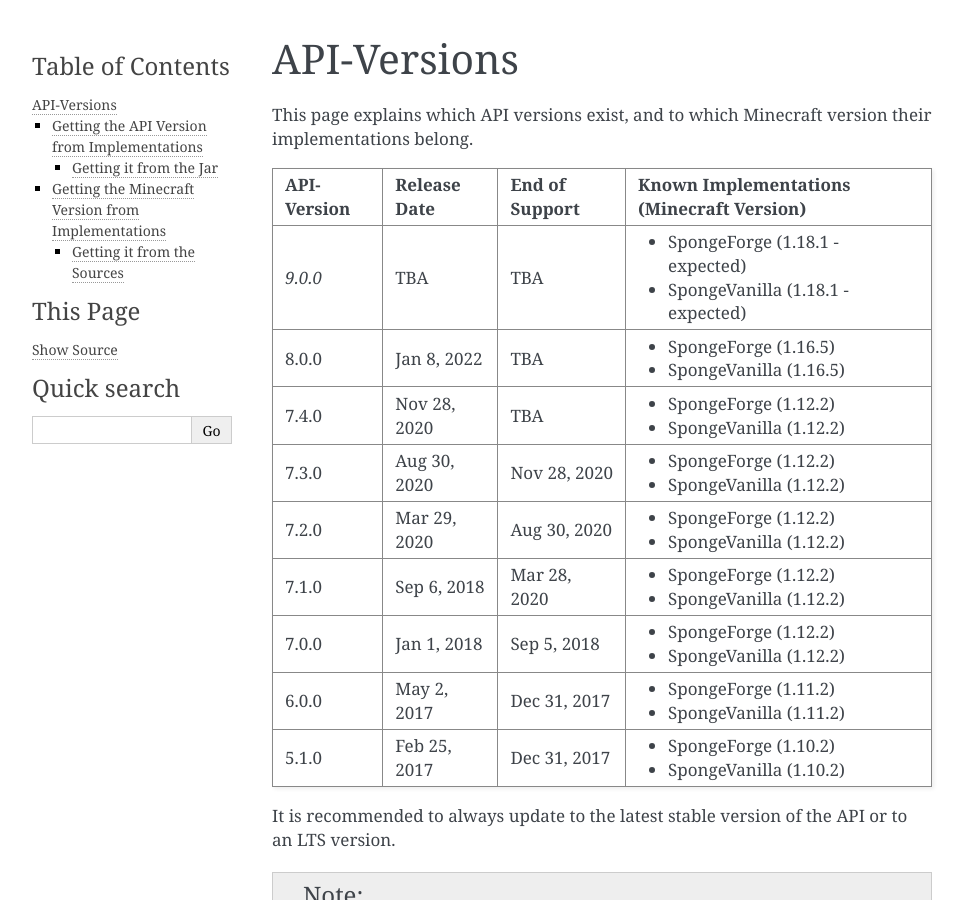
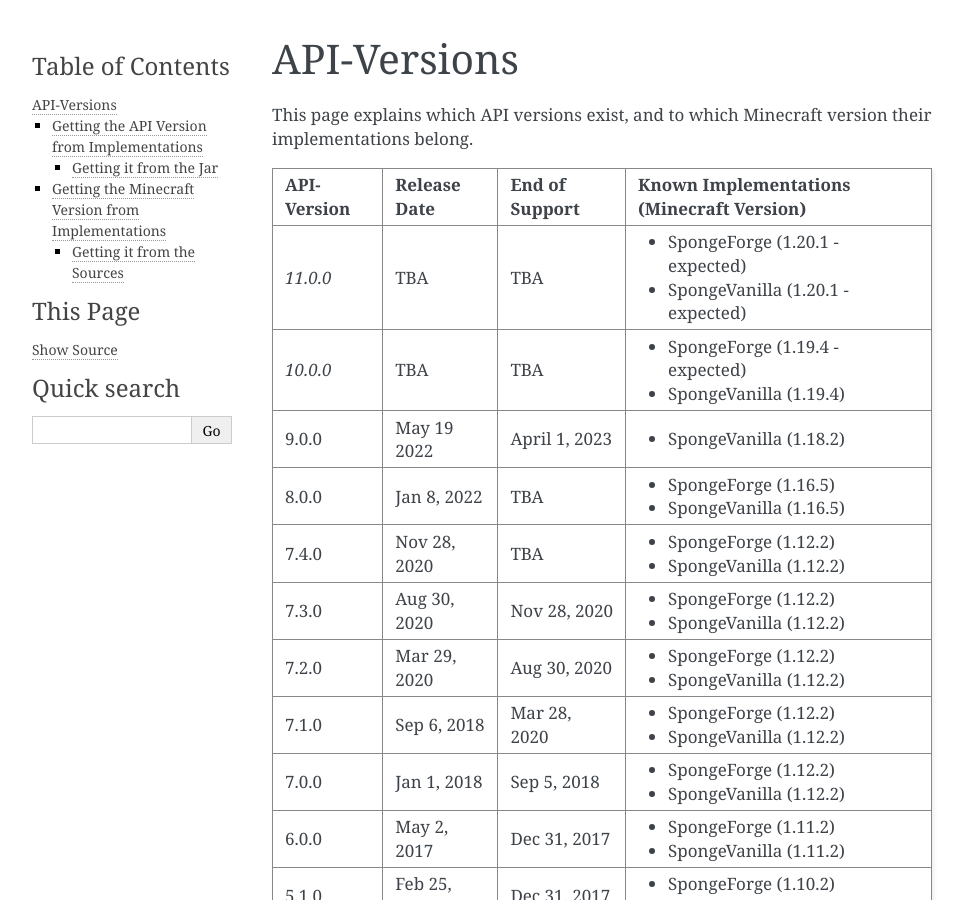
Before and after one commit to SpongePowered/SpongeDocs, a Sphinx documentation site: the page built from source/plugin/api-versions.rst, in a window 1280 px wide and 900 px high. Shown: the whole window, without its empty margins (148-1112 px from the left). Built offline with Sphinx 7.4.7, drawn with Linux system fonts in a browser that asks for light colours.

Commit message:
Api versions update (#979)
* Dont give api 9 hope

* Small change

```diff
--- a/source/plugin/api-versions.rst
+++ b/source/plugin/api-versions.rst
@@ -7,8 +7,13 @@
 +-------------+--------------+----------------+-------------------------------------------+
 | API-Version | Release Date | End of Support | Known Implementations (Minecraft Version) |
 +=============+==============+================+===========================================+
-| *9.0.0*     | TBA          | TBA            | * SpongeForge (1.18.1 - expected)         |
-|             |              |                | * SpongeVanilla (1.18.1 - expected)       |
+| *11.0.0*    | TBA          | TBA            | * SpongeForge (1.20.1 - expected)         |
+|             |              |                | * SpongeVanilla (1.20.1 - expected)       |
++-------------+--------------+----------------+-------------------------------------------+
+| *10.0.0*    | TBA          | TBA            | * SpongeForge (1.19.4 - expected)         |
+|             |              |                | * SpongeVanilla (1.19.4)                  |
++-------------+--------------+----------------+-------------------------------------------+
+| 9.0.0       | May 19 2022  | April 1, 2023  | * SpongeVanilla (1.18.2)                  |
 +-------------+--------------+----------------+-------------------------------------------+
 | 8.0.0       | Jan 8, 2022  | TBA            | * SpongeForge (1.16.5)                    |
 |             |              |                | * SpongeVanilla (1.16.5)                  |
```
